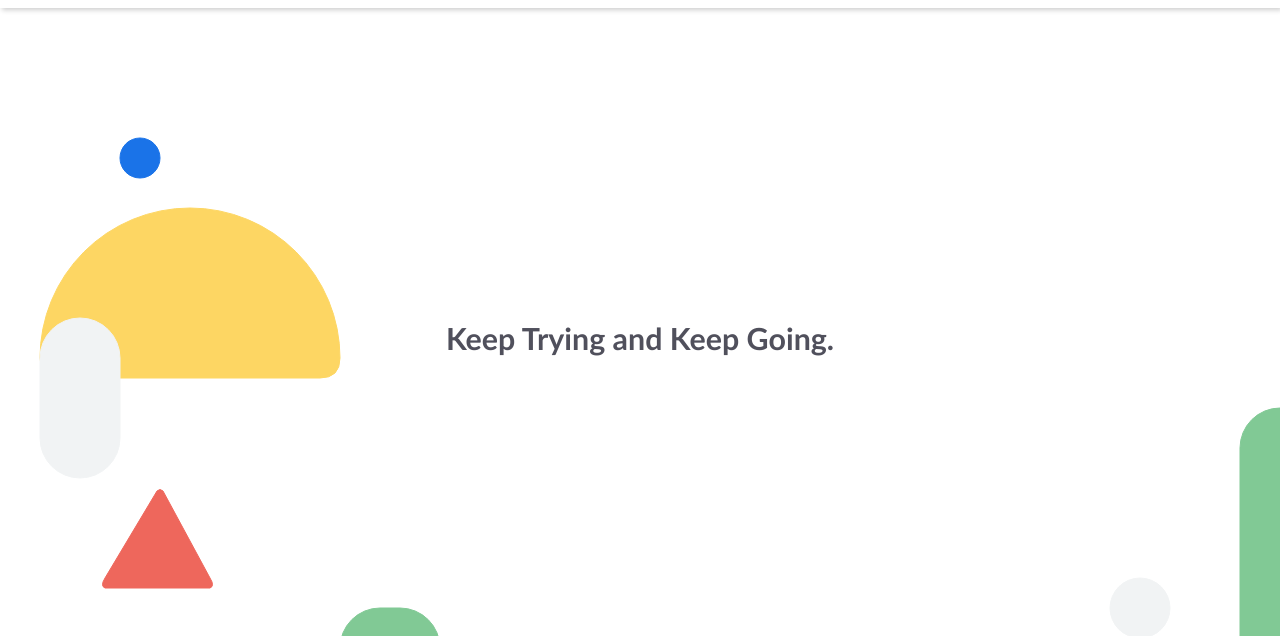
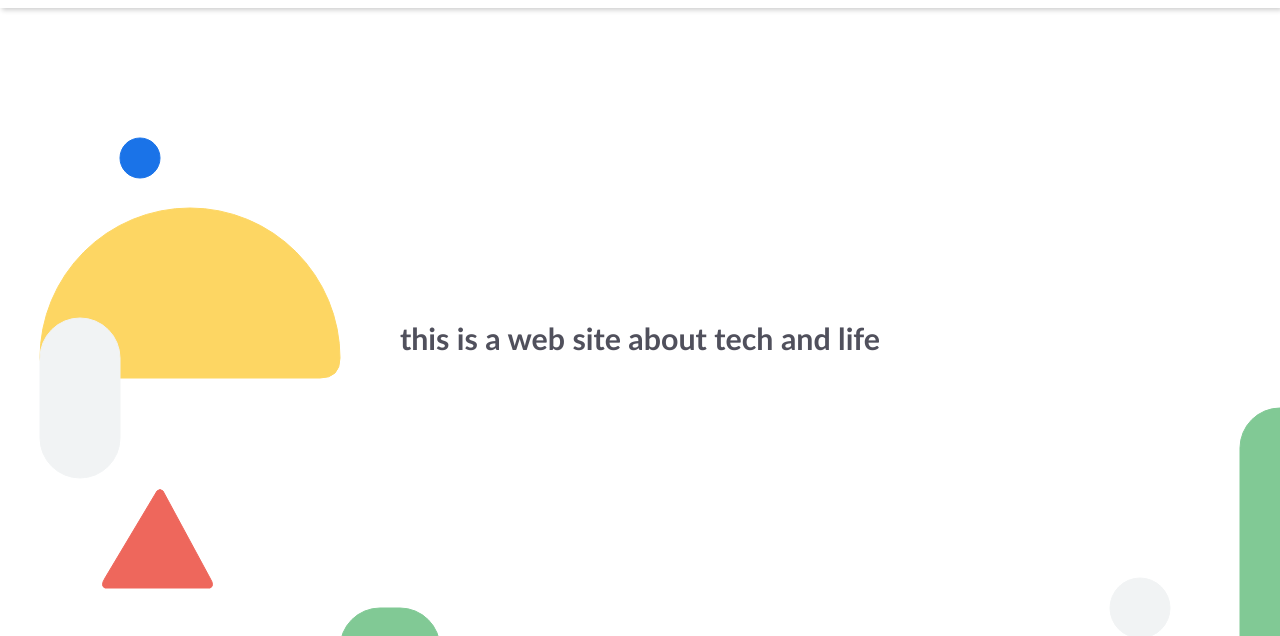
Before and after one commit to SkyHeyi/SkyHeYi.github.io, a plain HTML site: page index.html in a window 1280 px wide. Shown: the part 62-698 px from the top of the page. Drawn offline with Linux system fonts and the light colour scheme; some packages are replaced by stand-ins of ours; a script that the page names is missing.

Commit message:
Site updated: 2022-04-03 01:20:17

```diff
--- a/index.html
+++ b/index.html
@@ -21,7 +21,7 @@
     <script id="hexo-configurations">
     let KEEP = window.KEEP || {};
     KEEP.hexo_config = {"hostname":"skyheyi.github.io","root":"/","language":"zh-CN","path":"search.json"};
-    KEEP.theme_config = {"toc":{"enable":true,"number":true,"expand_all":true,"init_open":true},"style":{"primary_color":"#0066CC","avatar":"/images/avatar.svg","favicon":"/images/logo.svg","article_img_align":"left","left_side_width":"260px","content_max_width":"920px","hover":{"shadow":false,"scale":false},"first_screen":{"enable":true,"background_img":"/images/first.jpg","description":"Keep Trying and Keep Going."},"scroll":{"progress_bar":{"enable":false},"percent":{"enable":false}}},"local_search":{"enable":true,"preload":true},"code_copy":{"enable":false,"style":"default"},"pjax":{"enable":false},"lazyload":{"enable":false},"version":"3.4.5"};
+    KEEP.theme_config = {"toc":{"enable":true,"number":true,"expand_all":true,"init_open":true},"style":{"primary_color":"#0066CC","avatar":"/images/avatar.svg","favicon":"/images/logo.svg","article_img_align":"left","left_side_width":"260px","content_max_width":"920px","hover":{"shadow":false,"scale":false},"first_screen":{"enable":true,"background_img":"/images/first.jpg","description":null},"scroll":{"progress_bar":{"enable":false},"percent":{"enable":false}}},"local_search":{"enable":true,"preload":true},"code_copy":{"enable":false,"style":"default"},"pjax":{"enable":false},"lazyload":{"enable":false},"version":"3.4.5"};
     KEEP.language_ago = {"second":"%s 秒前","minute":"%s 分钟前","hour":"%s 小时前","day":"%s 天前","week":"%s 周前","month":"%s 个月前","year":"%s 年前"};
   </script>
 <meta name="generator" content="Hexo 6.1.0"></head>
@@ -41,7 +41,7 @@
         <div class="first-screen-container flex-center fade-in-down-animation">
     <div class="content flex-center">
         <div class="description">
-            Keep Trying and Keep Going.
+            this is a web site about tech and life
         </div>
 
             <div class="s-icon-list">
```
Also changed, not shown: 2022/04/02/hello-world/index.html (+1 -1 lines), 2022/04/03/yzw/index.html (+1 -1 lines), about/index.html (+1 -1 lines), archives/2022/04/index.html (+1 -1 lines), archives/2022/index.html (+1 -1 lines), archives/index.html (+1 -1 lines), categories/index.html (+1 -1 lines), tags/emotion/index.html (+1 -1 lines), tags/index.html (+1 -1 lines).
